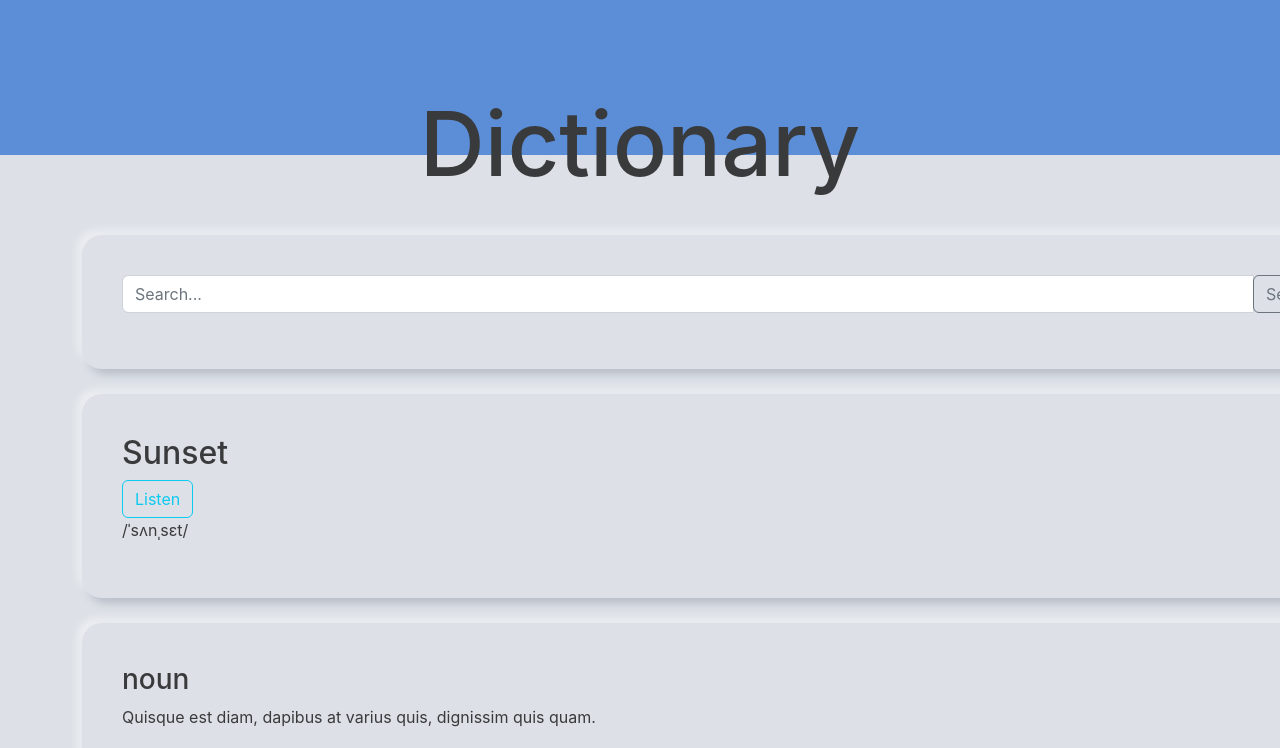
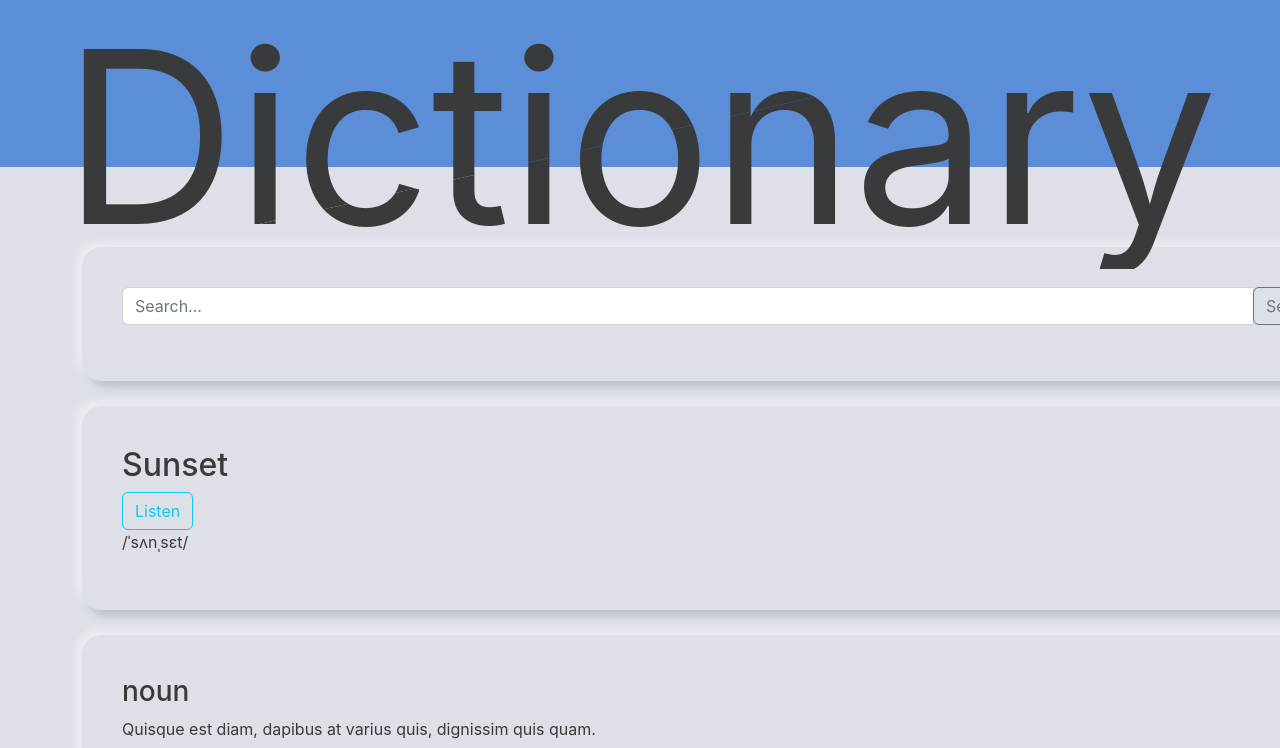
Before and after one commit to hannashapovalova/dictionary-react, a React (Create React App) app: page / in a window 1280 px wide. Shown: the top 748 px of the page. Built offline with nearby package versions, Linux system fonts and the light colour scheme.

Commit message:
Added Slice Animation to Header

```diff
--- a/src/App.css
+++ b/src/App.css
@@ -8,13 +8,38 @@
 
 .header-block {
   background-color: #5c8ed8;
-  height: 155px;
-  padding-top: 90px;
+  height: 167px;
+  padding-top: 5px;
 }
 
-.header-block h1 {
-  font-size: 90px;
-  text-align: center;
+.slice-box {
+  position: relative;
+  display: flex;
+  justify-content: center;
+  height: 15rem;
+  width: 100%;
+}
+.slice {
+  position: absolute;
+  font-size: 15rem;
+  line-height: 1.1;
+  transition: transform 0.2s ease;
+}
+
+.slice-top {
+  clip-path: polygon(100% 0, 100% 0%, 0 100%, 0 0);
+}
+
+.slice-bottom {
+  clip-path: polygon(100% 0, 100% 0%, 100% 100%, 0% 100%);
+}
+
+.slice-box:hover .slice-top {
+  transform: translateX(-30px);
+}
+
+.slice-box:hover .slice-bottom {
+  transform: translateX(30px);
 }
 
 .information-block,
--- a/src/App.js
+++ b/src/App.js
@@ -5,9 +5,10 @@ function App() {
   return (
     <div className="App">
       <header className="header-block">
-        <h1>
-          Dictionary
-        </h1>
+        <div className="slice-box">
+          <span className="slice slice-top">Dictionary</span>
+          <span className="slice slice-bottom">Dictionary</span>
+        </div>
       </header>
       <main className="container information-block">
         <div className="search-form-block">
```
